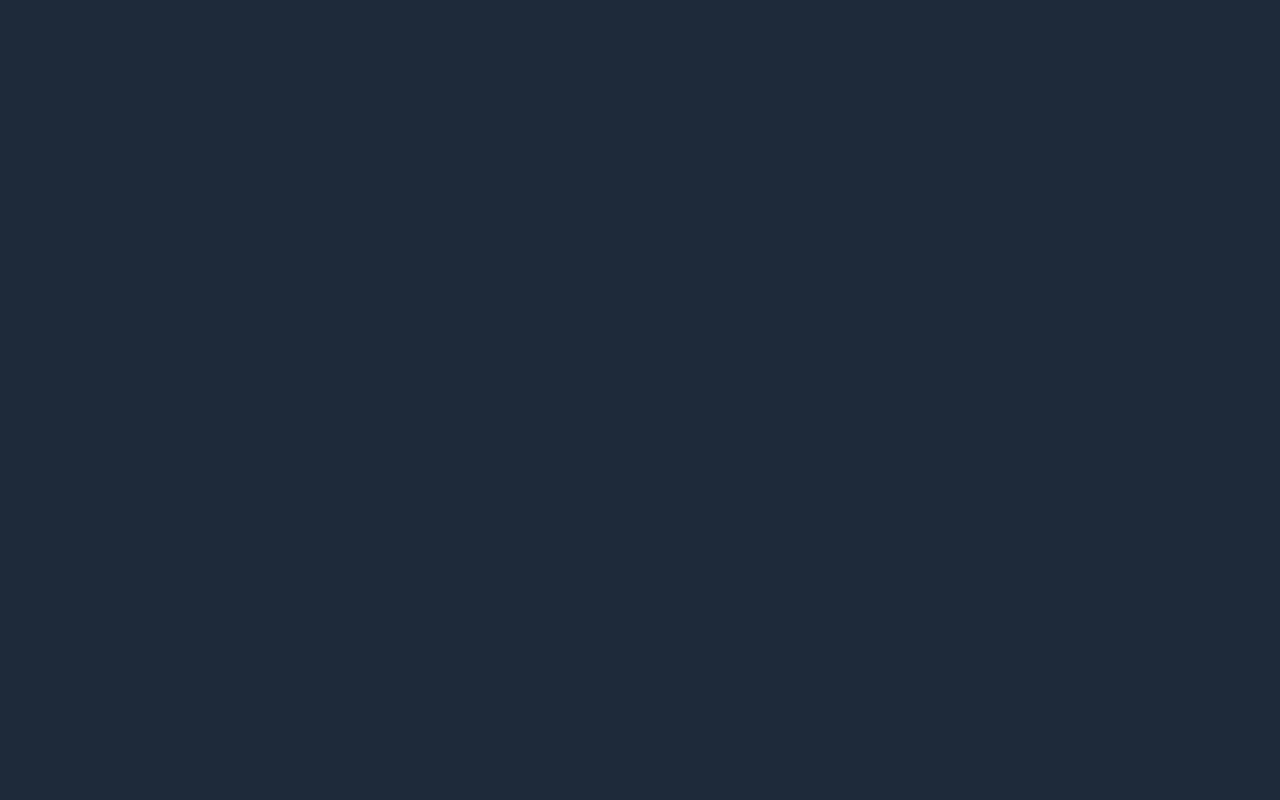
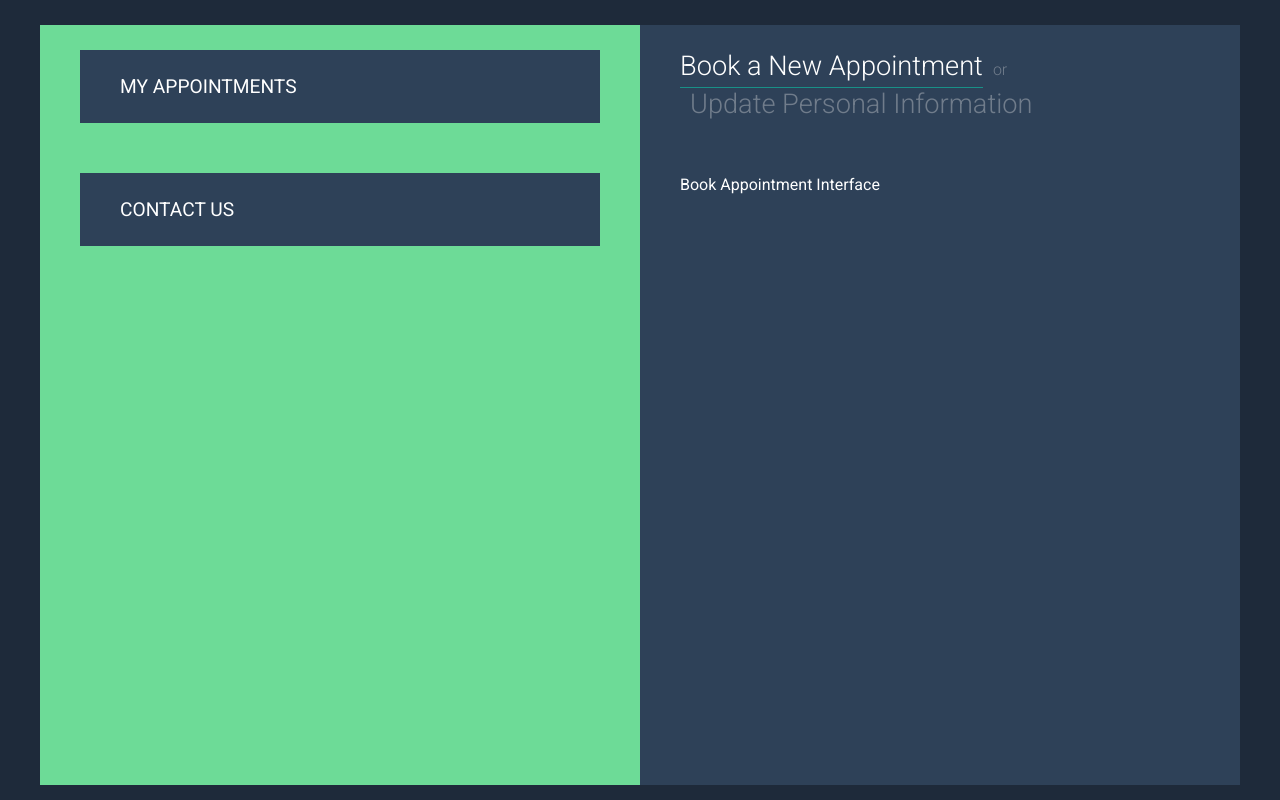
Before and after one commit to CristianBrazales/HospitalManagement, a React (Create React App) app in the folder my-app/: page /Patient/BookAppointment in a window 1280 px wide. Built offline with nearby package versions, Linux system fonts and the light colour scheme.

Commit message:
Front-End Structure

```diff
--- a/my-app/src/App.css
+++ b/my-app/src/App.css
@@ -5,6 +5,7 @@
 }
 
 .App__Aside {
+  height: 95%;
   width: 50%;
   background-color: rgb(109, 219, 151);
   padding: 25px 40px;
@@ -12,6 +13,7 @@
 }
 
 .App__Form {
+  height: 95%;
   width: 50%;
   background-color: #2E4158;
   padding: 25px 40px;
--- a/my-app/src/App.js
+++ b/my-app/src/App.js
@@ -18,7 +18,7 @@ class App extends Component {
                   Sign in as Doctor</NavLink>or
                   <NavLink exact to="/Receptionist/RegisterDoctor" activeClassName="FormTitle__Link--Active" className="FormTitle__Link">
                   Sign in as Receptionist</NavLink> or
-                  <NavLink exact to="/Patient" activeClassName="FormTitle__Link--Active" className="FormTitle__Link">
+                  <NavLink exact to="/Patient/BookAppointment" activeClassName="FormTitle__Link--Active" className="FormTitle__Link">
                   Sign in as Patient</NavLink>
               </div>
             </Route >
@@ -28,7 +28,7 @@ class App extends Component {
             </Route >
             <Route exact path="/Receptionist/RegisterDoctor" component={Receptionist}>
             </Route >
-            <Route exact path="/Patient" component={Patient}>
+            <Route exact path="/Patient/BookAppointment" component={Patient}>
             </Route >
 
           </div>
--- /dev/null
+++ b/my-app/src/pages/BookAppointment.js
@@ -0,0 +1,9 @@
+import React, { Component } from 'react';
+
+class BookAppointment extends Component {
+    render() {
+        return (<div>Book Appointment Interface</div>);
+    }
+}
+
+export default BookAppointment;
--- a/my-app/src/pages/Patient.js
+++ b/my-app/src/pages/Patient.js
@@ -1,9 +1,41 @@
 import React, { Component } from 'react';
+import { BrowserRouter as Router, Route, NavLink } from 'react-router-dom';
+import BookAppointment from './BookAppointment';
+import UpdatePersonalInformation from './UpdatePersonalInformation';
 
 class Patient extends Component {
 
     render() {
-        return (<div> Patient Sign in and Interface</div>);
+        return (
+            <Router>
+                <div className="App">
+                    <div className="App__Aside">
+                        <div className="Receptionist_AppointmentsList">
+                            <label className="FormField__LabelBigger">
+                                My Appointments</label>
+                        </div>
+                        <div className="FormTitle"></div>
+                        <div className="Receptionist_AppointmentsList">
+                            <label className="FormField__LabelBigger">
+                                Contact Us</label>
+                        </div>
+                    </div>
+
+                    <div className="App__Form">
+                        <div className="FormTitle">
+                            <NavLink to="/Patient/BookAppointment" activeClassName="FormTitle__Link--Active" className="FormTitle__Link">
+                                Book a New Appointment</NavLink>or
+                            <NavLink exact to="/Patient/UpdatePersonalInformation" activeClassName="FormTitle__Link--Active" className="FormTitle__Link">
+                                Update Personal Information</NavLink>
+                        </div>
+                        <Route exact path="/Patient/BookAppointment" component={BookAppointment}>
+                        </Route >
+                        <Route exact path="/Patient/UpdatePersonalInformation" component={UpdatePersonalInformation}>
+                        </Route>
+                    </div>
+                </div>
+            </Router>
+        );
     }
 }
 
--- a/my-app/src/pages/RegisterPatient.js
+++ b/my-app/src/pages/UpdatePersonalInformation.js
@@ -1,8 +1,7 @@
 import React, { Component } from 'react';
 
 
-
-class RegisterPatient extends Component {
+class UpdatePersonalInformation extends Component {
     constructor(){
         super();
 
@@ -10,7 +9,6 @@ class RegisterPatient extends Component {
             patient_name:'',
             patient_address:'',
             patient_phonenumber:'',
-            patient_birthdate:'',
             guardian_name:'',
             guardian_address:'',
             guardian_number:'',
@@ -45,23 +43,18 @@ class RegisterPatient extends Component {
               <form className="FormFields" >
 
                 <div className="FormField">
-                  <label className="FormField__Label" htmlFor="patient_name">           Patient Name</label>
+                  <label className="FormField__Label" htmlFor="patient_name">           Update Name</label>
                   <input type="text" className="FormField__Input" placeholder="Enter full name" name="patient_name" value={this.state.patient_name} onChange={this.handleChange}/>
                 </div>
 
                 <div className="FormField">
-                  <label className="FormField__Label" htmlFor="patient_address">          Address</label>
+                  <label className="FormField__Label" htmlFor="patient_address">          Update Address</label>
                   <input type="text" className="FormField__Input" placeholder="Enter full address" name="patient_address" value={this.state.patient_address} onChange={this.handleChange}/>
                 </div>
 
                 <div className="FormField">
-                  <label className="FormField__Label" htmlFor="patient_phonenumber">          Phone Number</label>
+                  <label className="FormField__Label" htmlFor="patient_phonenumber">          Update Phone Number</label>
                   <input type="number" id="patient_phonenumber" className="FormField__Input" placeholder="Enter phone number" name="patient_phonenumber" value={this.state.patient_phonenumber} onChange={this.handleChange}/>
-                </div>
-
-                <div className="FormField">
-                  <label className="FormField__Label" htmlFor="patient_birthdate">          Bithdate</label>
-                  <input type="date" className="FormField__Input" placeholder="Enter birthdate" name="patient_birthdate" value={this.state.patient_birthdate} onChange={this.handleChange}/>
                 </div>
 
                 <div className="FormField">
@@ -71,23 +64,18 @@ class RegisterPatient extends Component {
                 </div>
 
                 <div className="FormField">
-                  <label className="FormField__Label" htmlFor="guardian_name">           Guardian Name</label>
+                  <label className="FormField__Label" htmlFor="guardian_name">           Update Guardian Name</label>
                   <input type="text" className="FormField__Input" placeholder="Enter full name" name="guardian_name" value={this.state.guardian_name} onChange={this.handleChange}/>
                 </div>
 
                 <div className="FormField">
-                  <label className="FormField__Label" htmlFor="guardian_address">          Guardian Work Address</label>
+                  <label className="FormField__Label" htmlFor="guardian_address">           Update Guardian Work Address</label>
                   <input type="text" className="FormField__Input" placeholder="Enter full address" name="guardian_address" value={this.state.guardian_address} onChange={this.handleChange}/>
                 </div>
 
                 <div className="FormField">
-                  <label className="FormField__Label" htmlFor="guardian_phonenumber">          Guardian Phone Number</label>
+                  <label className="FormField__Label" htmlFor="guardian_phonenumber">           Update Guardian Phone Number</label>
                   <input type="number" id="guardian_phonenumber" className="FormField__Input" placeholder="Enter phone number" name="guardian_number" value={this.state.guardian_number} onChange={this.handleChange}/>
-                </div>
-
-                <div className="FormField">
-                  <label className="FormField__Label" htmlFor="guardian_birthdate">          Guardian Bithdate</label>
-                  <input type="date" className="FormField__Input" placeholder="Enter birthdate" name="guardian_birthdate" value={this.state.patient_birthdate} onChange={this.handleChange}/>
                 </div>
 
                 <div className="FormField">
@@ -103,4 +91,4 @@ class RegisterPatient extends Component {
     }
 }
 
-export default RegisterPatient;
+export default UpdatePersonalInformation;
```
